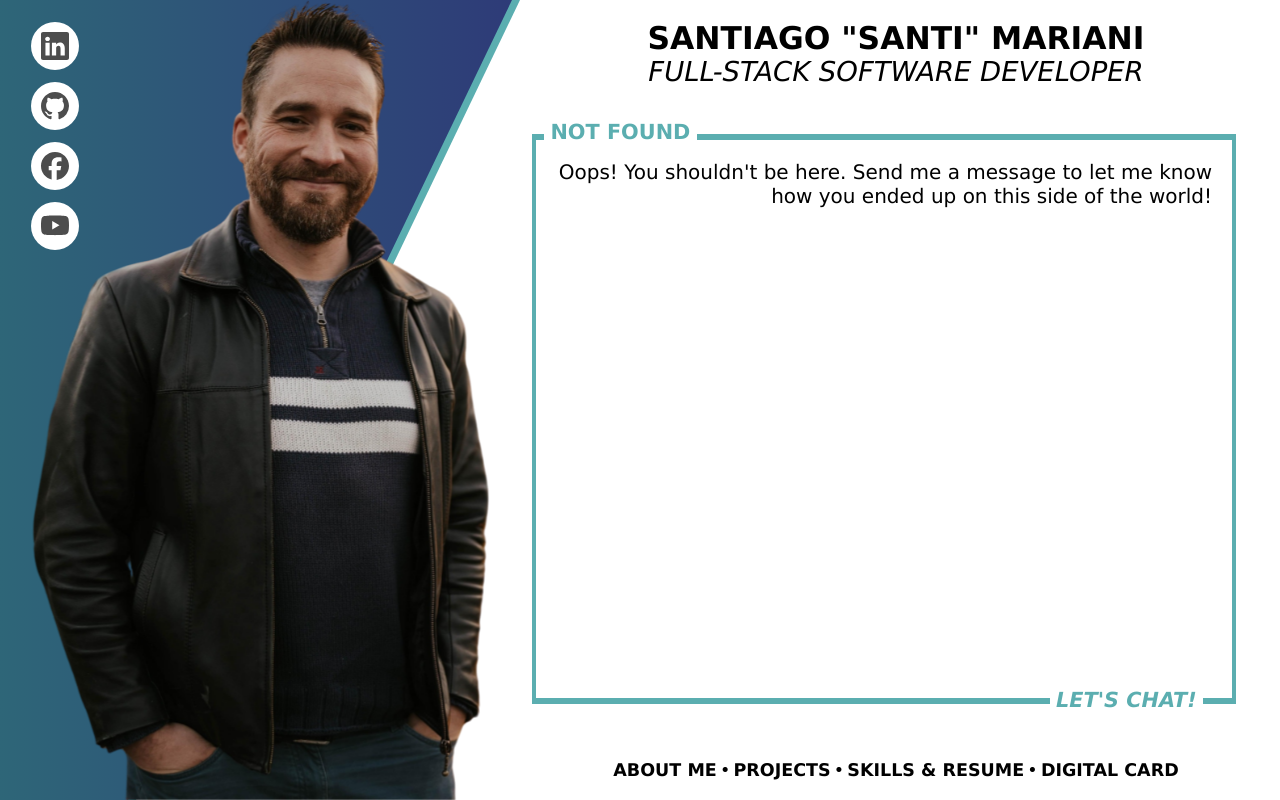
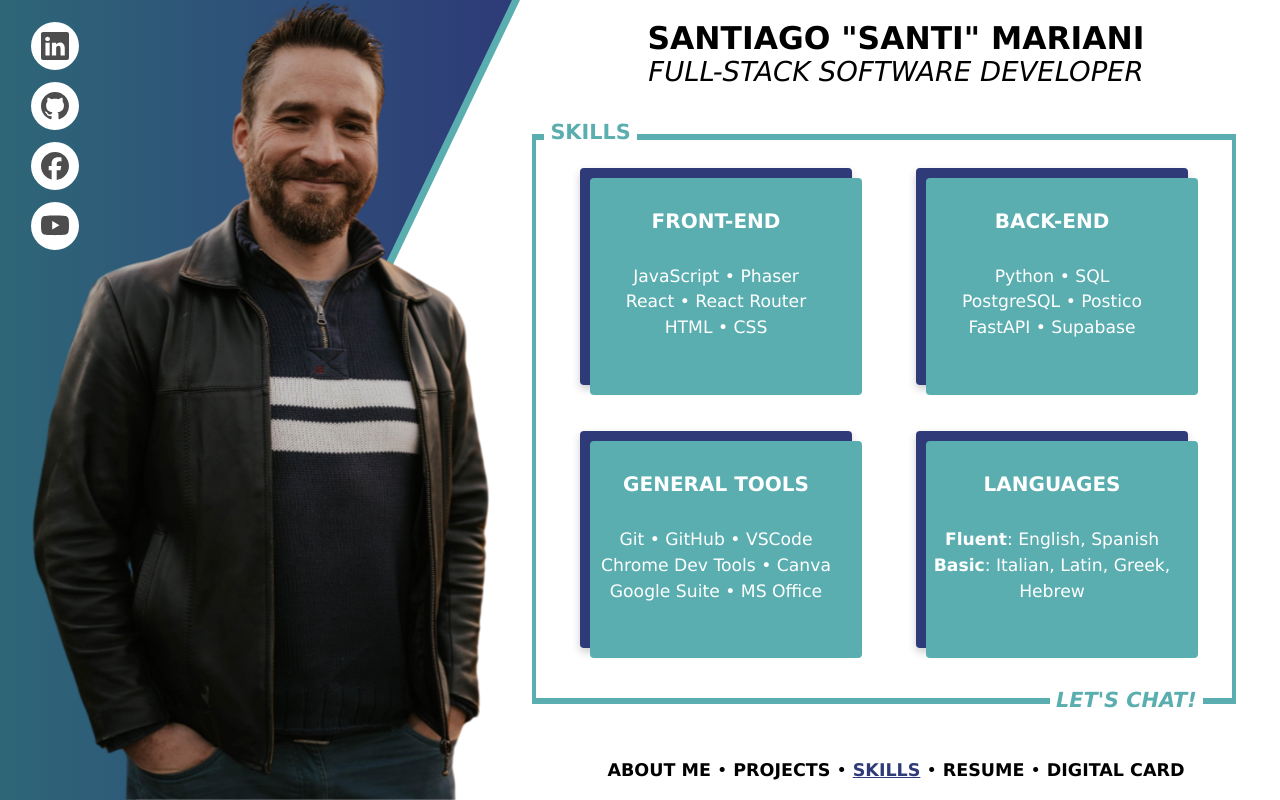
Before and after one commit to santimariani/portfolio, a React (Vite) app: page /skills in a window 1280 px wide. Built offline with nearby package versions, Linux system fonts and the light colour scheme.

Commit message:
added skills

```diff
--- a/src/CSS/NavBar.css
+++ b/src/CSS/NavBar.css
@@ -20,7 +20,7 @@
 .navbar a {
   text-decoration: none; /* Remove underline */
   color: inherit; /* Use the inherited text color */
-  padding: 0.4vh; /* Optional: Add some padding around the link */
+  padding: 0.75vh; /* Optional: Add some padding around the link */
 }
 
 .navbar a:hover {
--- /dev/null
+++ b/src/CSS/Skills.css
@@ -0,0 +1,78 @@
+#skillsSection {
+  display: grid;
+  grid-template-columns: 1fr 1fr;
+  grid-template-rows: 1fr 1fr;
+  gap: 2vh;
+  height: 100%;
+  width: 100%;
+  padding: 0;
+  margin-top: 1vh;
+  justify-content: center;
+  justify-items: center;
+}
+
+.skillsDiv {
+  display: flex;
+  height: 75%;
+  width: 75%;
+  flex-direction: column;
+  justify-content: center;
+  align-items: center;
+  text-align: center;
+  background-color: rgb(46, 59, 120); /* Darker blue */
+  border-radius: 0.5vh;
+  color: #ffffff;
+  padding: 2vh;
+  box-shadow: 0 4px 8px rgba(0, 0, 0, 0.2);
+  position: relative;
+  z-index: 1;
+}
+
+.skillsDiv::before {
+  content: "";
+  position: absolute;
+  top: 0;
+  left: 0;
+  width: 100%;
+  height: 100%;
+  background-color: rgb(91, 174, 176); /* Tealish blue */
+  border-radius: 0.5vh;
+  z-index: -1;
+  transform: translate(10px, 10px);
+}
+
+.skillsDiv h3 {
+  font-size: 2.5vh;
+  margin-bottom: 1vh;
+  text-transform: uppercase;
+}
+
+.skillsDiv h4 {
+  font-size: 2.15vh;
+  line-height: 1.5;
+  font-style: normal;
+  font-weight: normal;
+}
+
+@media (max-width: 850px) {
+  #skillsSection {
+    grid-template-columns: 1fr;
+    grid-template-rows: repeat(4, 1fr);
+    height: auto;
+  }
+
+  .skillsDiv {
+    width: 90%;
+    height: fit-content;
+    margin: 1vh auto;
+    padding: 4vh 2vh;
+  }
+
+  .skillsDiv h2 {
+    font-size: 2vh;
+  }
+
+  .skillsDiv p {
+    font-size: 1.8vh;
+  }
+}
--- a/src/Components/AllRoutes.jsx
+++ b/src/Components/AllRoutes.jsx
@@ -7,11 +7,13 @@ import DigitalCard from "../Routes/DigitalCard";
 import ContactMe from "../Routes/ContactMe";
 import NotFound from "../Routes/NotFound";
 import HiddenResume from "../Routes/HiddenResume";
+import Skills from "../Routes/Skills"
 
 const AllRoutes = () => {
   return (
     <Routes>
       <Route path="/" element={<About />} />
+      <Route path="/skills" element={<Skills />} />
       <Route path="/resume" element={<Resume />} />
       <Route path="/hidden-resume" element={<HiddenResume/>} />
       <Route path="/projects" element={<Projects />} />
--- a/src/Components/ContentArea.jsx
+++ b/src/Components/ContentArea.jsx
@@ -15,8 +15,11 @@ const ContentArea = () => {
       case "/":
         setBoxTitle("ABOUT ME");
         break;
+      case "/skills":
+        setBoxTitle("SKILLS");
+        break;
       case "/resume":
-        setBoxTitle("SKILLS & RESUME");
+        setBoxTitle("RESUME");
         break;
       case "/hidden-resume":
         setBoxTitle("HOW DID YOU GET HERE?!");
--- a/src/Components/NavBar.jsx
+++ b/src/Components/NavBar.jsx
@@ -16,7 +16,10 @@ const NavBar = () => {
           <NavLink to="/projects">PROJECTS</NavLink>
         </li>
         <li>
-          <NavLink to="/resume">SKILLS & RESUME</NavLink>
+          <NavLink to="/skills">SKILLS</NavLink>
+        </li>
+        <li>
+          <NavLink to="/resume">RESUME</NavLink>
         </li>
         <li>
           <NavLink to="/digital-card">DIGITAL CARD</NavLink>
--- a/src/Routes/About.jsx
+++ b/src/Routes/About.jsx
@@ -19,18 +19,15 @@ const About = () => {
         classroom walls.
         <br></br>
         <br></br>
-        For the front-end, I was equipped with JavaScript, React, HTML, and CSS.
-        For the back-end, Python, FastAPI, PostgreSQL, and Supabase became my
-        tools-to-go. On the horizon, Next.js, TypeScript, and Tailwind beckon me
-        onward. Not a single dull moment is expected at any turn.
-        <br></br>
-        <br></br>
         User experience is at the forefront of my every project — unique
         interfaces, an ever-passionate goal. And beyond the visible, I enjoy
         employing sound logic and best principles to create solid apps that go
-        above-and-beyond. For more on the evolution of my software development
+        above-and-beyond!
+        <br></br>
+        <br></br>
+        For more on the evolution of my software development
         journey and to continue the 'techy' branch of my bio, step over to my{" "}
-        <Link to="/projects">Projects</Link> section, right next door!
+        <Link to="/projects">Projects</Link> section, right next door! Or, for a brief professional snapshot, check out my <Link to="/skills">Skills</Link> and <Link to="/skills">Resume</Link> instead.
         <br></br>
         <br></br>
         With the essentials taken care of, feel free now to keep on reading at
--- /dev/null
+++ b/src/Routes/Skills.jsx
@@ -0,0 +1,34 @@
+import React from "react";
+import "../CSS/Skills.css";
+
+const Skills = () => {
+  return (
+    <section id="skillsSection">
+      {/* Front-End Skills */}
+      <div className="skillsDiv" id="frontendDiv">
+        <h3>Front-End</h3>
+        <h4>JavaScript • Phaser <br></br>React • React Router <br></br> HTML • CSS</h4>
+      </div>
+
+      {/* Back-End Skills */}
+      <div className="skillsDiv" id="backendDiv">
+        <h3>Back-End</h3>
+        <h4>Python • SQL <br></br> PostgreSQL • Postico <br></br> FastAPI • Supabase</h4>
+      </div>
+
+      {/* Miscellaneous Tools */}
+      <div className="skillsDiv" id="miscDiv">
+        <h3>General Tools</h3>
+        <h4>Git • GitHub • VSCode <br></br> Chrome Dev Tools • Canva <br></br> Google Suite • MS Office</h4>
+      </div>
+
+      {/* Languages */}
+      <div className="skillsDiv" id="languagesDiv">
+        <h3>Languages</h3>
+        <h4><span style={{fontWeight: "bold"}}>Fluent</span>: English, Spanish <br></br> <span style={{fontWeight: "bold"}}>Basic</span>: Italian, Latin, Greek, Hebrew</h4>
+      </div>
+    </section>
+  );
+};
+
+export default Skills;
```
